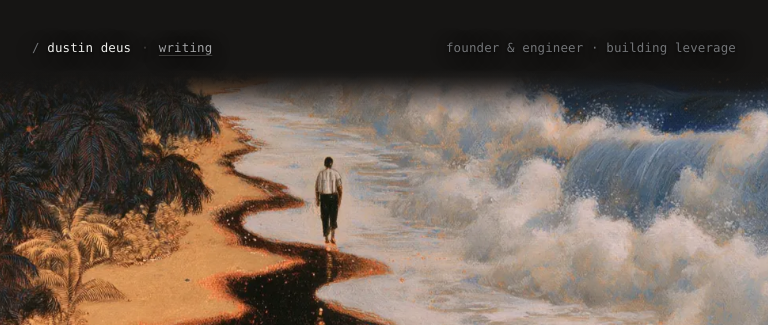
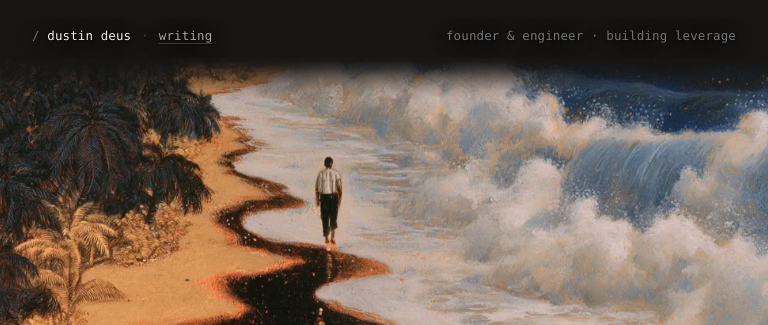
Before and after one commit to StarpTech/starptech.com, an Astro site: page / in a window 768 px wide. Shown: the top 325 px of the page. Built offline with nearby package versions, Linux system fonts and the light colour scheme; Astro itself is replaced by a stand-in of ours.

Commit message:
Reduce home hero header spacing

```diff
--- a/src/styles/global.css
+++ b/src/styles/global.css
@@ -811,15 +811,15 @@ article p {
     background:
       linear-gradient(
         to bottom,
-        var(--bg) 72px,
-        color-mix(in srgb, var(--bg) 95.7%, transparent) 78.5px,
-        color-mix(in srgb, var(--bg) 84.4%, transparent) 85px,
-        color-mix(in srgb, var(--bg) 68.4%, transparent) 91.5px,
-        color-mix(in srgb, var(--bg) 50%, transparent) 98px,
-        color-mix(in srgb, var(--bg) 31.6%, transparent) 104.5px,
-        color-mix(in srgb, var(--bg) 15.6%, transparent) 111px,
-        color-mix(in srgb, var(--bg) 4.3%, transparent) 117.5px,
-        transparent 124px
+        var(--bg) 58px,
+        color-mix(in srgb, var(--bg) 95.7%, transparent) 63.75px,
+        color-mix(in srgb, var(--bg) 84.4%, transparent) 69.5px,
+        color-mix(in srgb, var(--bg) 68.4%, transparent) 75.25px,
+        color-mix(in srgb, var(--bg) 50%, transparent) 81px,
+        color-mix(in srgb, var(--bg) 31.6%, transparent) 86.75px,
+        color-mix(in srgb, var(--bg) 15.6%, transparent) 92.5px,
+        color-mix(in srgb, var(--bg) 4.3%, transparent) 98.25px,
+        transparent 104px
       ),
       linear-gradient(
         to bottom,
@@ -852,14 +852,14 @@ article p {
 
   /* header hugs the top so the painting starts right beneath it */
   .page--home {
-    padding-top: 26px;
+    padding-top: 14px;
   }
 
   /* no menu button above 600px, so the header row is shorter: drop it to
      the middle of the dark strip */
   @media (min-width: 601px) {
     .page--home {
-      padding-top: 38px;
+      padding-top: 26px;
     }
   }
 
@@ -871,7 +871,7 @@ article p {
      band height minus the header row minus three lines of display type.
      The story then starts after a clear gap of page background. */
   .page--home {
-    --head-row: 70px;
+    --head-row: 58px;
     --hero-size: clamp(2.5rem, 7.4vw, 4.75rem);
   }
 
```
